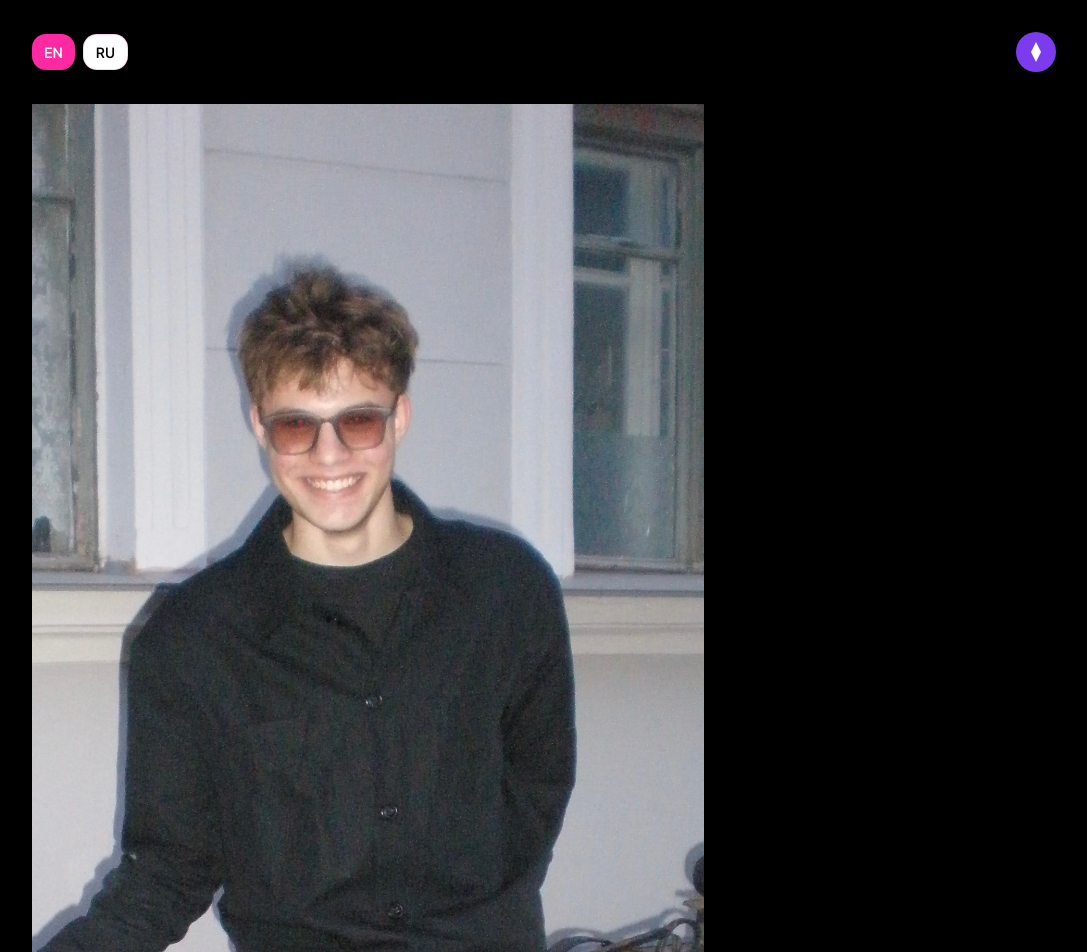
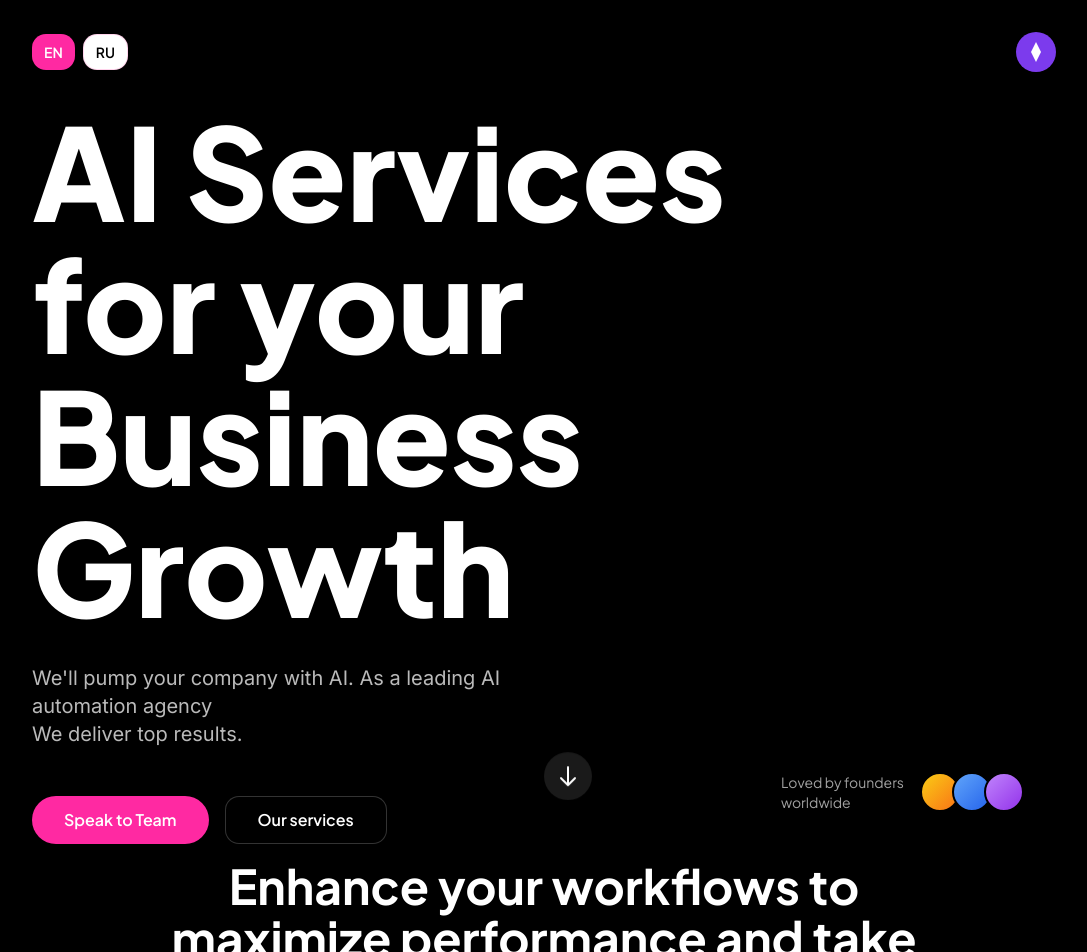
Before and after one commit to AxisOrganization/nexolutionsai, a React (Vite) app: page / in a window 1280 px wide. Shown: the top 952 px of the page, without its empty margins (96-1183 px from the left). Built offline with nearby package versions, Linux system fonts and the light colour scheme.

Commit message:
Refactor hero section
Update hero section to match the provided image, adding two buttons ("Speak to Team" and "Our services") to the blank space left of the "Loved by founders" text. The buttons will have a white transparent border.

```diff
--- a/src/pages/Nexolutions.tsx
+++ b/src/pages/Nexolutions.tsx
@@ -26,24 +26,50 @@ const Nexolutions = () => {
         className={`pt-8 pb-16 px-4 md:px-8 lg:px-32 transition-all duration-1000 ${
           heroVisible ? 'opacity-100 translate-y-0' : 'opacity-0 translate-y-8'
         }`}
+        style={{
+          width: '1440px',
+          height: '956px',
+          marginTop: '-96px',
+          borderRadius: '32px',
+          maxWidth: '100%',
+          margin: '-96px auto 0 auto'
+        }}
       >
-        <div className="flex justify-between items-center mb-8">
+        <div className="flex justify-between items-center mb-8 pt-24">
           <LanguageSwitcher />
           <NexoLogo />
         </div>
         <ParallaxSection speed={0.3}>
-          <div className="relative min-h-[80vh] flex flex-col justify-center">
+          <div className="relative min-h-[70vh] flex flex-col justify-center">
             {/* Main Content */}
             <div className="text-left max-w-4xl">
-              <img
-                src="/lovable-uploads/0688e47d-05ef-4b1d-8aff-3a91e5e88a7c.png"
-                alt="Nexolutions AI Services"
-                className="w-full max-w-2xl h-auto animate-fade-in-up"
-              />
+              <h1 className="text-6xl md:text-8xl lg:text-9xl font-extrabold leading-none text-white animate-fade-in-up">
+                AI Services<br />
+                for your Business<br />
+                Growth
+              </h1>
+              <p className="mt-8 max-w-xl text-lg md:text-xl font-inter text-nexo-gray-300 animate-fade-in-up" style={{ animationDelay: '200ms' }}>
+                We'll pump your company with AI. As a leading AI automation agency<br />
+                We deliver top results.
+              </p>
+
+              {/* Buttons positioned under text */}
+              <div className="flex flex-col sm:flex-row gap-4 mt-12 animate-scale-in" style={{ animationDelay: '400ms' }}>
+                <a href={calendlyUrl} target="_blank" rel="noopener noreferrer">
+                  <Button variant="nexo" size="xl">
+                    Speak to Team
+                  </Button>
+                </a>
+                <a href="#services">
+                  <Button variant="outline" size="xl" className="border-white/20 text-white hover:bg-white/10">
+                    Our services
+                  </Button>
+                </a>
+              </div>
             </div>
 
             {/* Bottom Right - Loved by founders */}
-            <div className="absolute bottom-8 right-8 flex items-center gap-4 animate-scale-in" style={{ animationDelay: '400ms' }}>
+            <div className="absolute bottom-8 right-8 flex items-center gap-4 animate-scale-in" style={{ animationDelay: '600ms' }}>
               <p className="text-nexo-gray-400 text-sm">
                 Loved by founders<br />
                 worldwide
```
